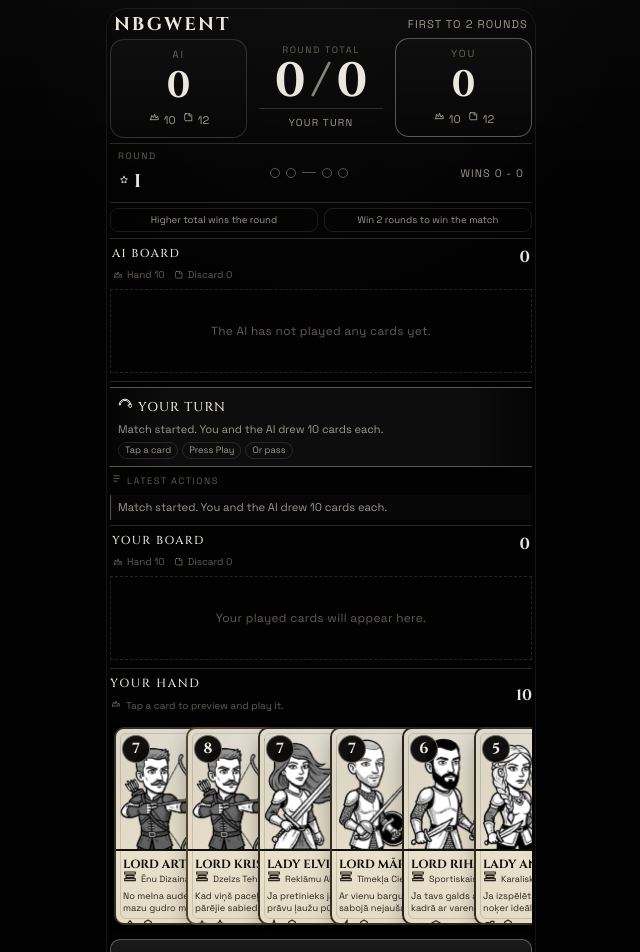
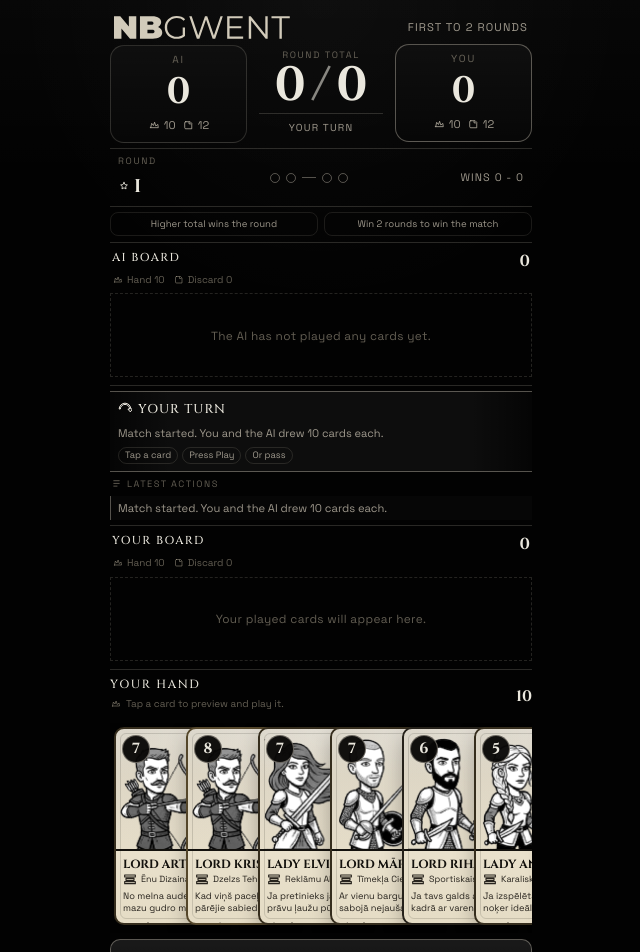
Before and after one commit to tyomastag/nbgwent, a React (Vite) app: page / in a window 1280 px wide. Shown: the top 952 px of the page, without its empty margins (319-959 px from the left). Built offline with nearby package versions, Linux system fonts and the light colour scheme.

Commit message:
Use SVG logo and remove outer frame

```diff
--- a/public/data/cards.json
+++ b/public/data/cards.json
@@ -231,7 +231,7 @@
     "id": "card_020",
     "name": "Lady Terēze",
     "title": "Pils Leģendu Aušana",
-    "image": "/images/char3.png",
+    "image": "/images/char4.png",
     "power": 5,
     "abilityType": "double_if_last_card",
     "abilityValue": 2,
--- a/src/components/BattleIcon.tsx
+++ b/src/components/BattleIcon.tsx
@@ -29,8 +29,25 @@ const iconPaths: Record<BattleIconProps['name'], string> = {
 
 export function BattleIcon({ name, title, size = 16 }: BattleIconProps) {
   return (
-    <span title={title} aria-label={title}>
-      <svg width={size} height={size} viewBox="0 0 24 24" fill="none" aria-hidden="true">
+    <span
+      title={title}
+      aria-label={title}
+      style={{
+        display: 'inline-flex',
+        alignItems: 'center',
+        justifyContent: 'center',
+        flexShrink: 0,
+        lineHeight: 0,
+      }}
+    >
+      <svg
+        width={size}
+        height={size}
+        viewBox="0 0 24 24"
+        fill="none"
+        aria-hidden="true"
+        style={{ display: 'block' }}
+      >
         <path
           d={iconPaths[name]}
           stroke="currentColor"
--- a/src/components/CardGlyph.tsx
+++ b/src/components/CardGlyph.tsx
@@ -66,8 +66,25 @@ const pathByKind = (kind: CardGlyphProps['kind'], value: string) => {
 
 export function CardGlyph({ kind, value, title }: CardGlyphProps) {
   return (
-    <span title={title} aria-label={title}>
-      <svg width="16" height="16" viewBox="0 0 24 24" fill="none" aria-hidden="true">
+    <span
+      title={title}
+      aria-label={title}
+      style={{
+        display: 'inline-flex',
+        alignItems: 'center',
+        justifyContent: 'center',
+        flexShrink: 0,
+        lineHeight: 0,
+      }}
+    >
+      <svg
+        width="16"
+        height="16"
+        viewBox="0 0 24 24"
+        fill="none"
+        aria-hidden="true"
+        style={{ display: 'block' }}
+      >
         <path
           d={pathByKind(kind, value)}
           stroke="currentColor"
--- a/src/components/GameScreen.module.css
+++ b/src/components/GameScreen.module.css
@@ -5,15 +5,6 @@
   padding: 4px 4px 10px;
   display: grid;
   gap: 6px;
-}
-
-.screen::before {
-  content: '';
-  position: absolute;
-  inset: 0;
-  pointer-events: none;
-  border: 1px solid rgba(240, 232, 214, 0.08);
-  border-radius: 20px;
 }
 
 .header {
@@ -24,13 +15,12 @@
   padding: 4px 4px 0;
 }
 
-.title {
-  margin: 0;
-  font-family: 'Cinzel', 'Cormorant Garamond', serif;
-  font-size: 1.15rem;
-  line-height: 0.95;
-  letter-spacing: 0.12em;
-  text-transform: uppercase;
+.logo {
+  display: block;
+  width: min(176px, 54vw);
+  height: auto;
+  max-height: 28px;
+  object-fit: contain;
 }
 
 .meta {
--- a/src/components/GameScreen.tsx
+++ b/src/components/GameScreen.tsx
@@ -173,7 +173,11 @@ export function GameScreen({ cards }: GameScreenProps) {
   return (
     <section className={styles.screen}>
       <header className={styles.header}>
-        <h1 className={styles.title}>NBGwent</h1>
+        <img
+          className={styles.logo}
+          src="/images/NBGWENT.svg"
+          alt="NBGwent"
+        />
         <p className={styles.meta}>
           First to 2 rounds
         </p>
```
Also changed, not shown: public/images/NBGWENT.svg (added).
